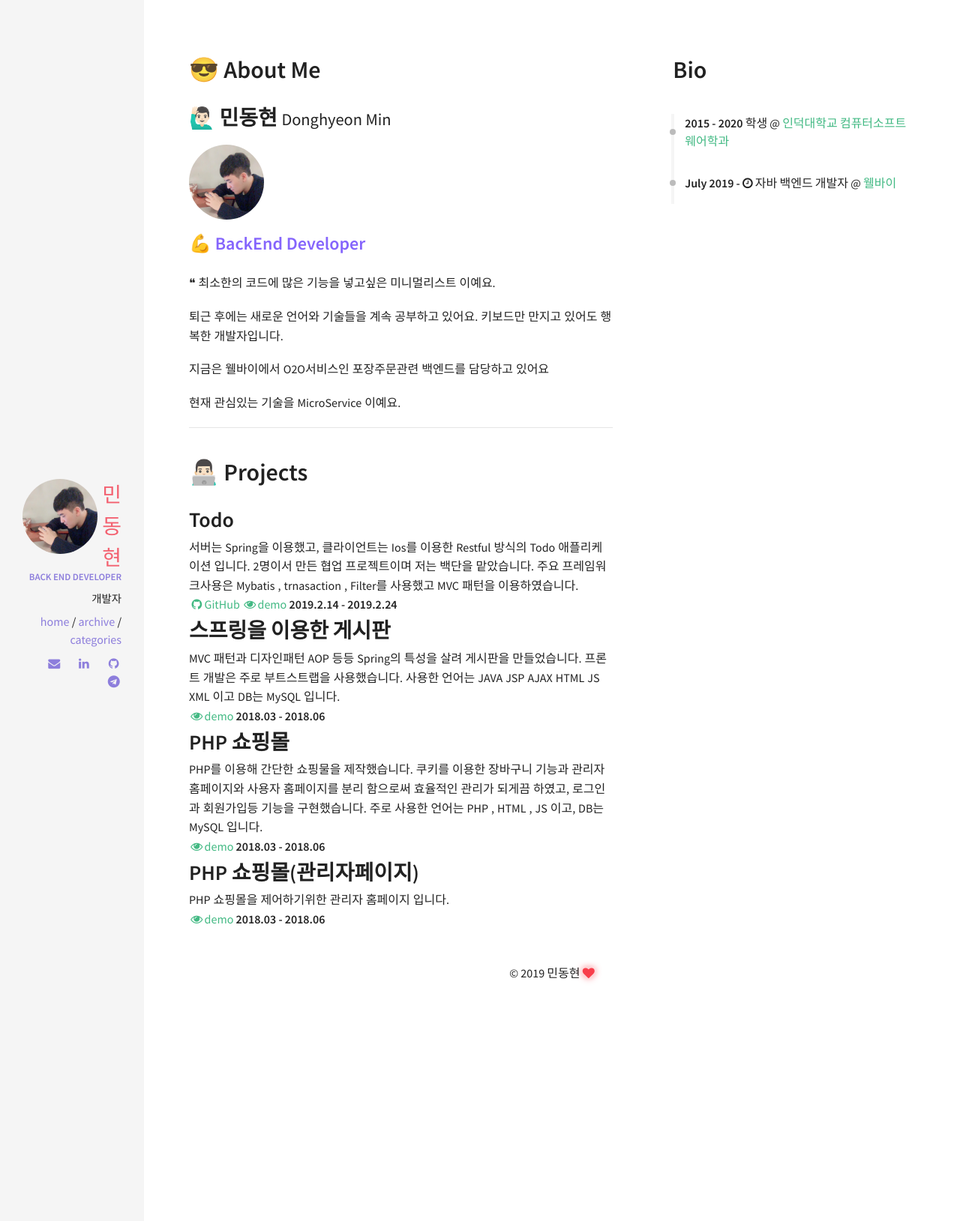
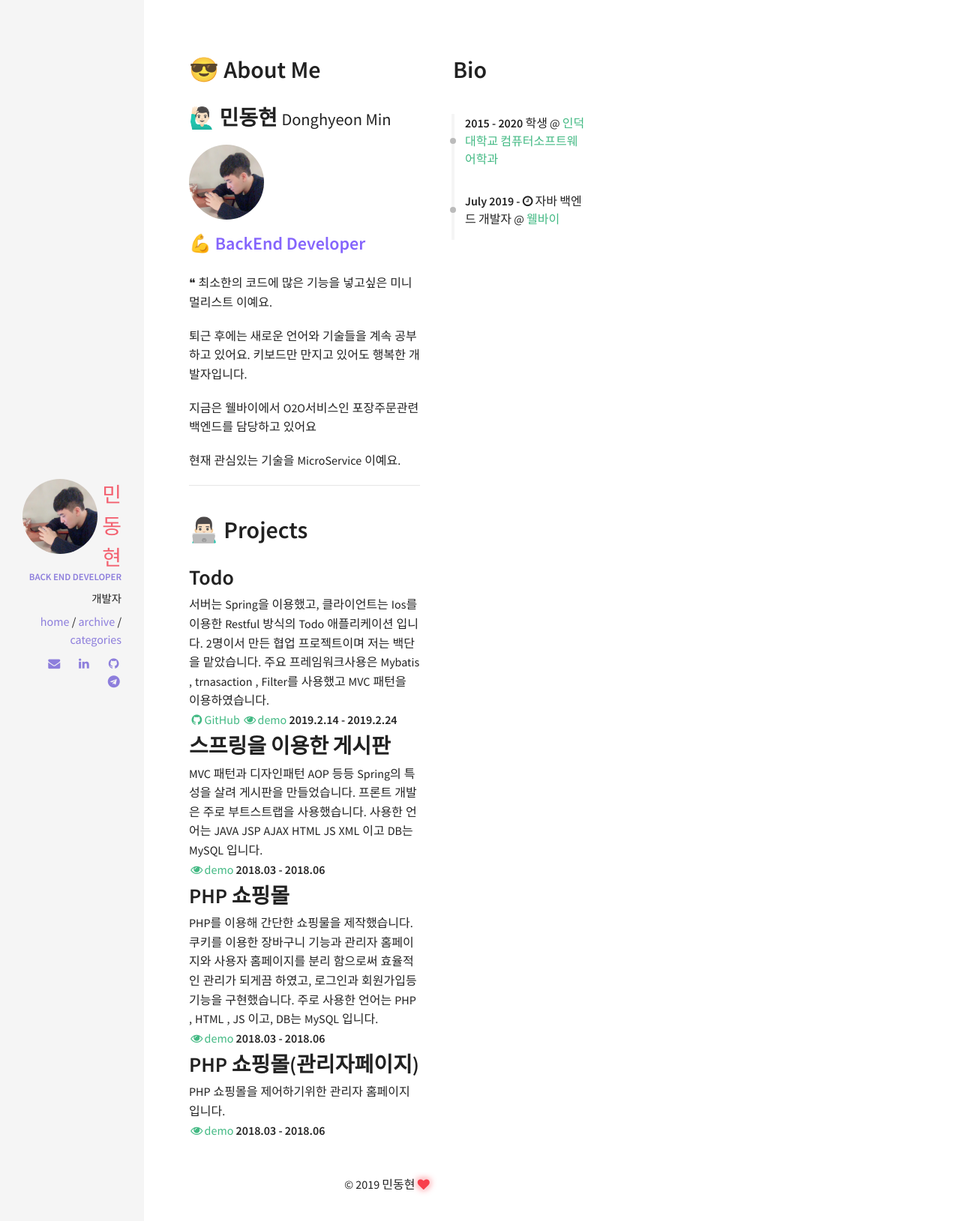
Before and after one commit to DaeAkin/DaeAkin.github.io, a Jekyll site: the page built from index.html, in a window 1280 px wide. Shown: the top 1629 px of the page at 75% size. Built offline with Jekyll 4.4.1, drawn with Linux system fonts in a browser that asks for light colours.

Commit message:
change cssS.

```diff
--- a/_sass/pages/_layout.scss
+++ b/_sass/pages/_layout.scss
@@ -10,6 +10,7 @@
   @include media-query($small-screen) {
     background-position: center;
     padding: 30px;
+
   }
   @include media-query($medium-screen) {
     height: 100vh;
--- a/_sass/pages/_post.scss
+++ b/_sass/pages/_post.scss
@@ -16,6 +16,7 @@
     overflow-y: scroll;
     position: initial;
     top: 0;
+    padding: 50px 500px 0 60px;
   }
 }
 
--- a/css/main.scss
+++ b/css/main.scss
@@ -30,7 +30,3 @@
 .row .col.m9 {
     width: 85%;
     }
-
-    .post-listing {
-    padding: 50px 60px 0;
-}
```
